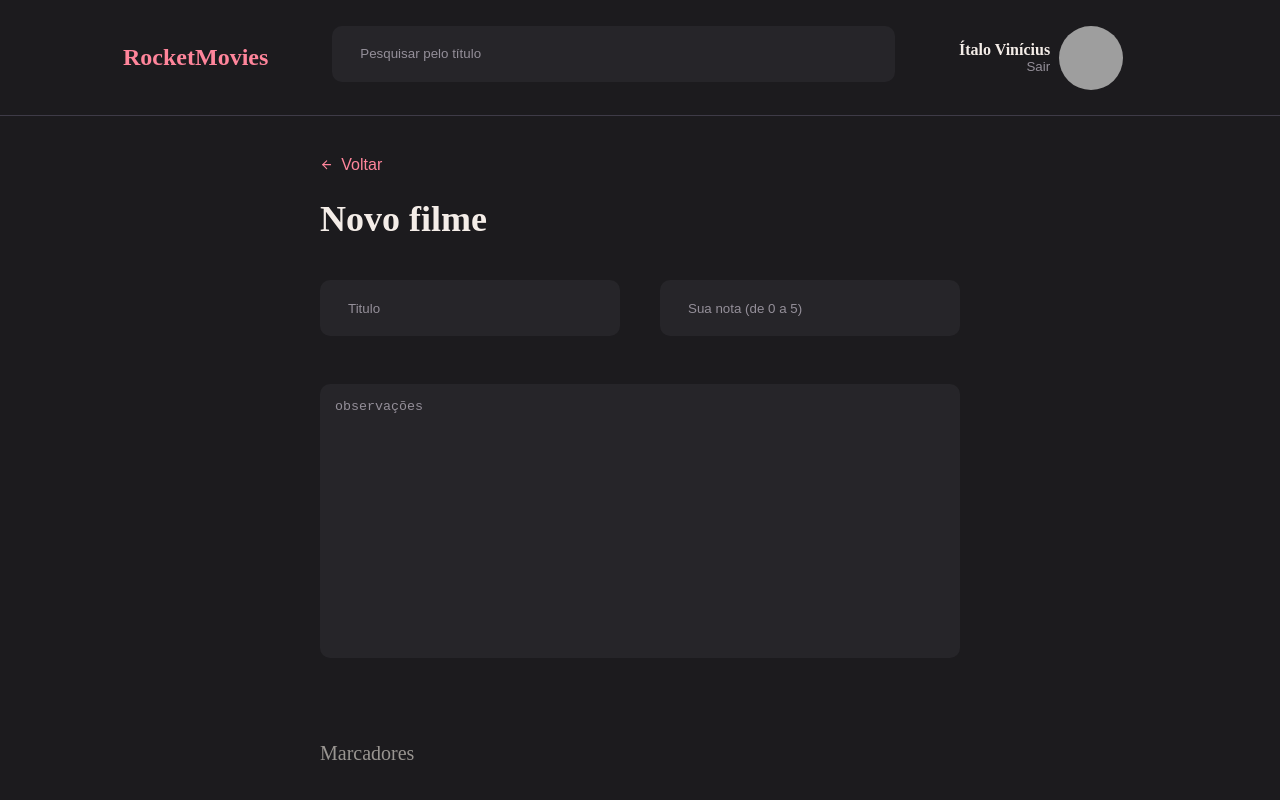
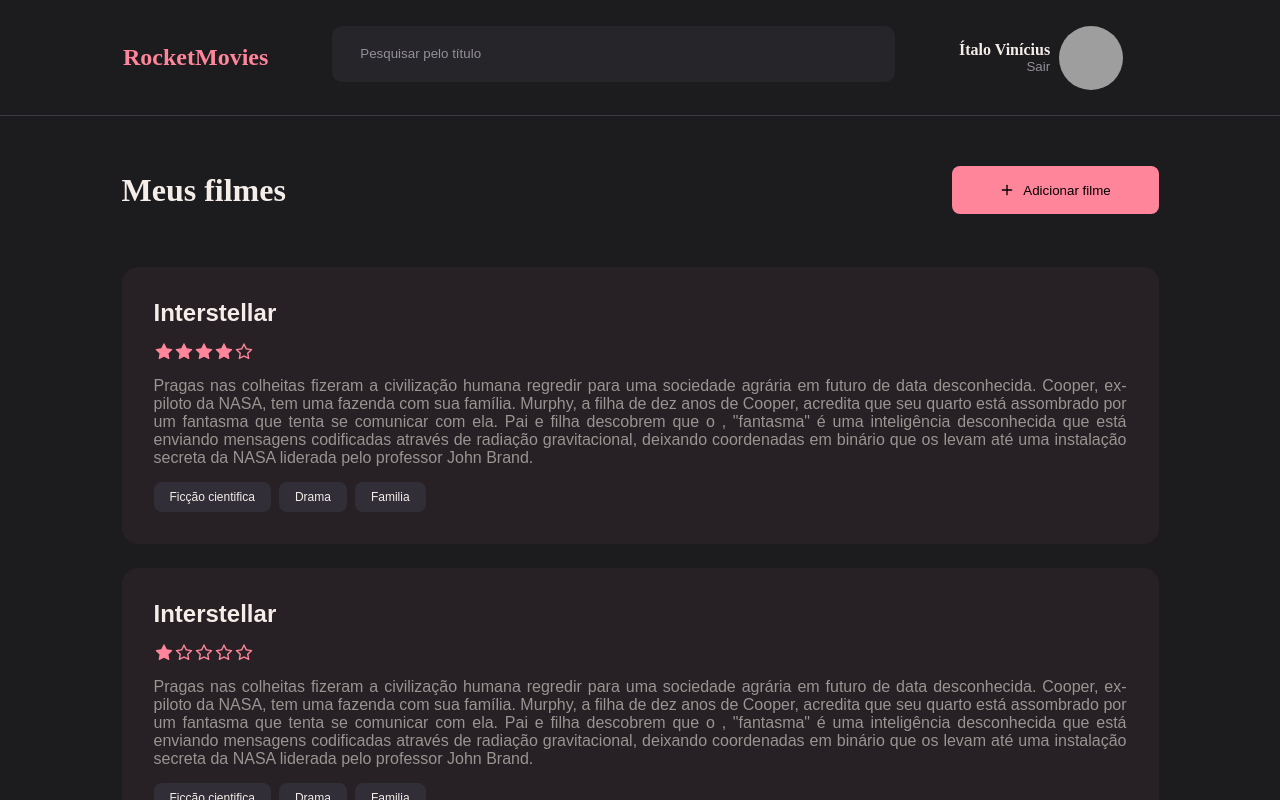
Before and after one commit to Italovini223/rocket-movies-front-end, a React (Vite) app: page / in a window 1280 px wide. Built offline with nearby package versions, Linux system fonts and the light colour scheme; grey boxes are pictures that could not be loaded.

Commit message:
✨ feat: add Rating component

```diff
--- a/package.json
+++ b/package.json
@@ -9,9 +9,13 @@
     "preview": "vite preview"
   },
   "dependencies": {
+    "@emotion/react": "^11.10.4",
+    "@emotion/styled": "^11.10.4",
+    "@mui/material": "^5.10.6",
     "react": "^18.2.0",
     "react-dom": "^18.2.0",
     "react-icons": "^4.4.0",
+    "react-rating": "^2.0.5",
     "styled-components": "^5.3.5"
   },
   "devDependencies": {
--- a/src/components/Note/index.jsx
+++ b/src/components/Note/index.jsx
@@ -1,11 +1,17 @@
 import { Container } from "./styles";
 
+
+
 import { Tags } from "../Tags";
+import { RatingItem } from "../RatingItem";
 
 export function Note({data, ...rest}){
   return(
     <Container>
       <h2>{data.title}</h2>
+      <RatingItem
+        value={data.value}
+      />
 
       <p>{data.description}</p>
 
--- a/src/components/Note/styles.js
+++ b/src/components/Note/styles.js
@@ -32,7 +32,7 @@ export const Container = styled.button`
 
   p {
     width: 100%;
-    margin-bottom: 15px;
+    margin: 15px 0;
 
     font-size: 16px;
     font-weight: 400;
--- /dev/null
+++ b/src/components/RatingItem/index.jsx
@@ -0,0 +1,25 @@
+import { Container } from "./styles";
+import {AiOutlineStar, AiFillStar} from 'react-icons/ai'
+import Rating from '@mui/material/Rating'
+import Stack from '@mui/material/Stack'
+import theme from "../../styles/theme";
+
+
+export function RatingItem({value}) {
+  return(
+    <Container>
+
+      <Stack spacing={1}>
+        <Rating
+          name="Rating"
+          defaultValue={value}
+          precision={1}
+          readOnly
+          icon={<AiFillStar color={theme.COLORS.SALMON} size={20} />}
+          emptyIcon={<AiOutlineStar color={theme.COLORS.SALMON} size={20} />}
+        />
+      </Stack>
+
+    </Container>
+  )
+}
--- /dev/null
+++ b/src/components/RatingItem/styles.js
@@ -0,0 +1,5 @@
+import styled from "styled-components";
+
+export const Container = styled.div`
+
+`;
--- a/src/main.jsx
+++ b/src/main.jsx
@@ -6,13 +6,13 @@ import {ThemeProvider} from 'styled-components';
 import GlobalStyle from './styles/global'
 import theme from './styles/theme'
 
-import { New } from './pages/New';
+import { Home } from './pages/Home';
 
 ReactDOM.createRoot(document.getElementById('root')).render(
   <React.StrictMode>
     <ThemeProvider theme={theme}>
       <GlobalStyle />
-      <New />
+      <Home />
     </ThemeProvider>
   </React.StrictMode>
 )
--- a/src/pages/Home/index.jsx
+++ b/src/pages/Home/index.jsx
@@ -22,6 +22,7 @@ export function Home() {
 
           <Note data={{
             title: "Interstellar",
+            value: 4,
             description: `
             Pragas nas colheitas fizeram a civilização humana regredir
             para uma sociedade agrária em futuro de data desconhecida. Cooper,
@@ -42,6 +43,7 @@ export function Home() {
           }}/>
           <Note data={{
             title: "Interstellar",
+            value: 1,
             description: `
             Pragas nas colheitas fizeram a civilização humana regredir
             para uma sociedade agrária em futuro de data desconhecida. Cooper,
@@ -62,6 +64,7 @@ export function Home() {
           }}/>
           <Note data={{
             title: "Interstellar",
+            value: 3,
             description: `
             Pragas nas colheitas fizeram a civilização humana regredir
             para uma sociedade agrária em futuro de data desconhecida. Cooper,
```
Also changed, not shown: 1 other file (tests, documents, lock files or other folders).
